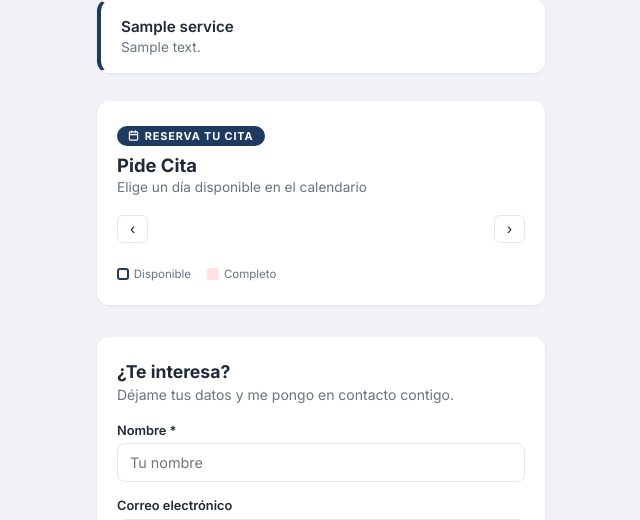
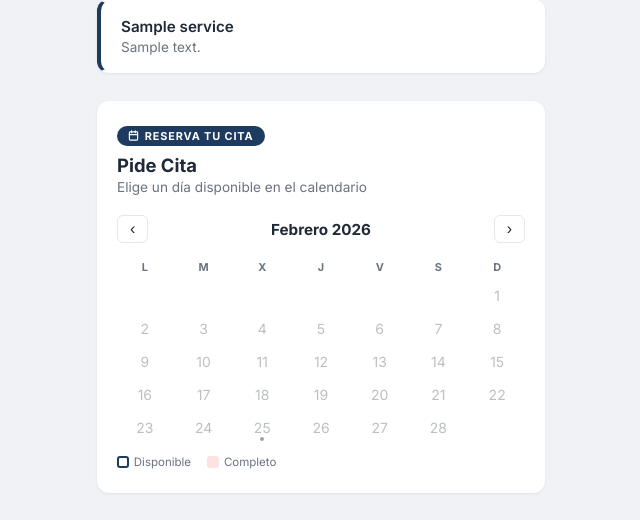
Before and after one commit to jirivchi1/profesionalTAP, a Flask app: a page that uses app/templates/landing/public_placeholder.html in a window 1280 px wide. Shown: the part 353-873 px from the top of the page, without its empty margins (319-959 px from the left). Run offline with Flask 3, Linux system fonts and the light colour scheme; a user stored in the database is signed in; tables that the repository leaves empty hold one stand-in row (values such as "Sample post").

Commit message:
fix: mover arrays MONTH_NAMES/DAY_NAMES antes del IIFE para que el calendario renderice
Co-Authored-By: Claude Sonnet 4.6 <noreply@anthropic.com>

```diff
--- a/app/templates/landing/public_placeholder.html
+++ b/app/templates/landing/public_placeholder.html
@@ -578,18 +578,18 @@
         var AGENDA = {{ agenda_json | safe }};
         var calYear, calMonth, selectedDate;
 
+        var MONTH_NAMES = ['Enero','Febrero','Marzo','Abril','Mayo','Junio',
+                           'Julio','Agosto','Septiembre','Octubre','Noviembre','Diciembre'];
+        var DAY_NAMES   = ['lunes','martes','miércoles','jueves','viernes','sábado','domingo'];
+        var MON_NAMES   = ['enero','febrero','marzo','abril','mayo','junio',
+                           'julio','agosto','septiembre','octubre','noviembre','diciembre'];
+
         (function init() {
             var now = new Date();
             calYear  = now.getFullYear();
             calMonth = now.getMonth();
             renderCalendar();
         })();
-
-        var MONTH_NAMES = ['Enero','Febrero','Marzo','Abril','Mayo','Junio',
-                           'Julio','Agosto','Septiembre','Octubre','Noviembre','Diciembre'];
-        var DAY_NAMES   = ['lunes','martes','miércoles','jueves','viernes','sábado','domingo'];
-        var MON_NAMES   = ['enero','febrero','marzo','abril','mayo','junio',
-                           'julio','agosto','septiembre','octubre','noviembre','diciembre'];
 
         function renderCalendar() {
             var cal   = document.getElementById('calGrid');
```
